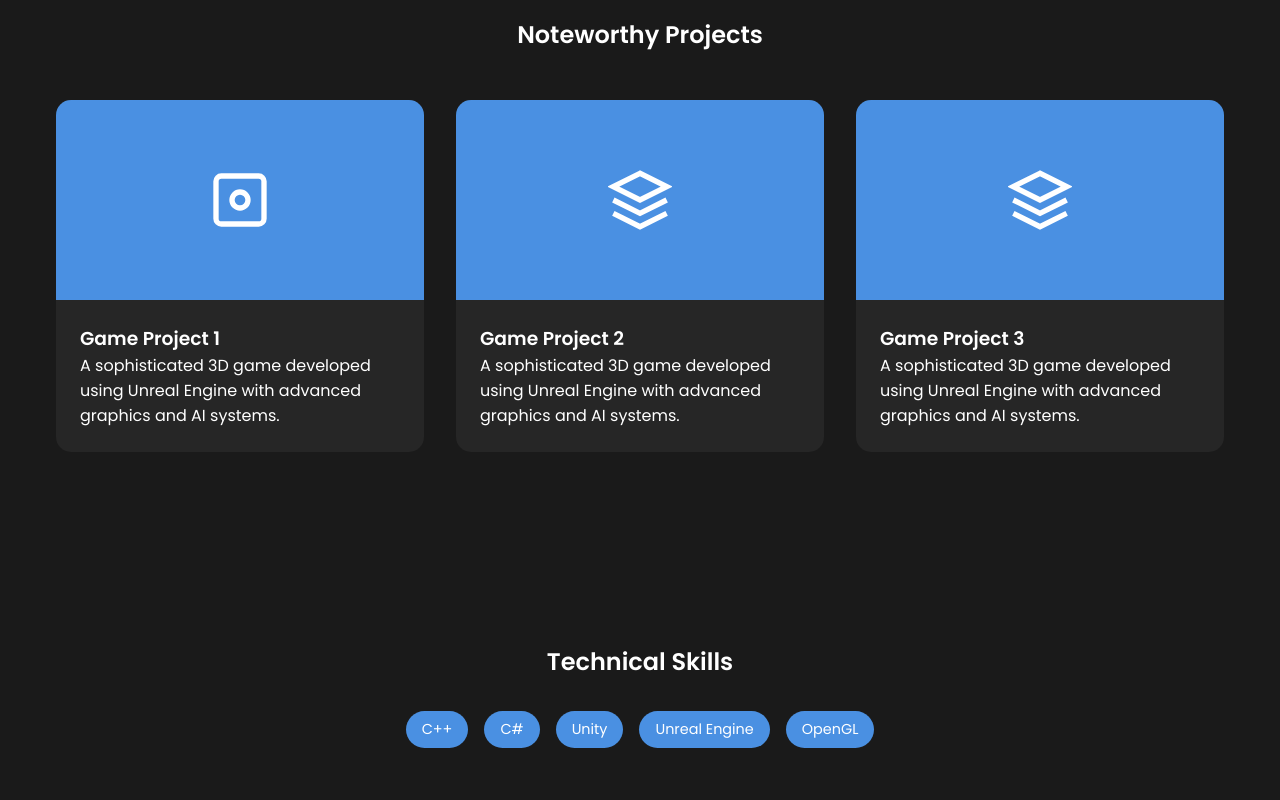
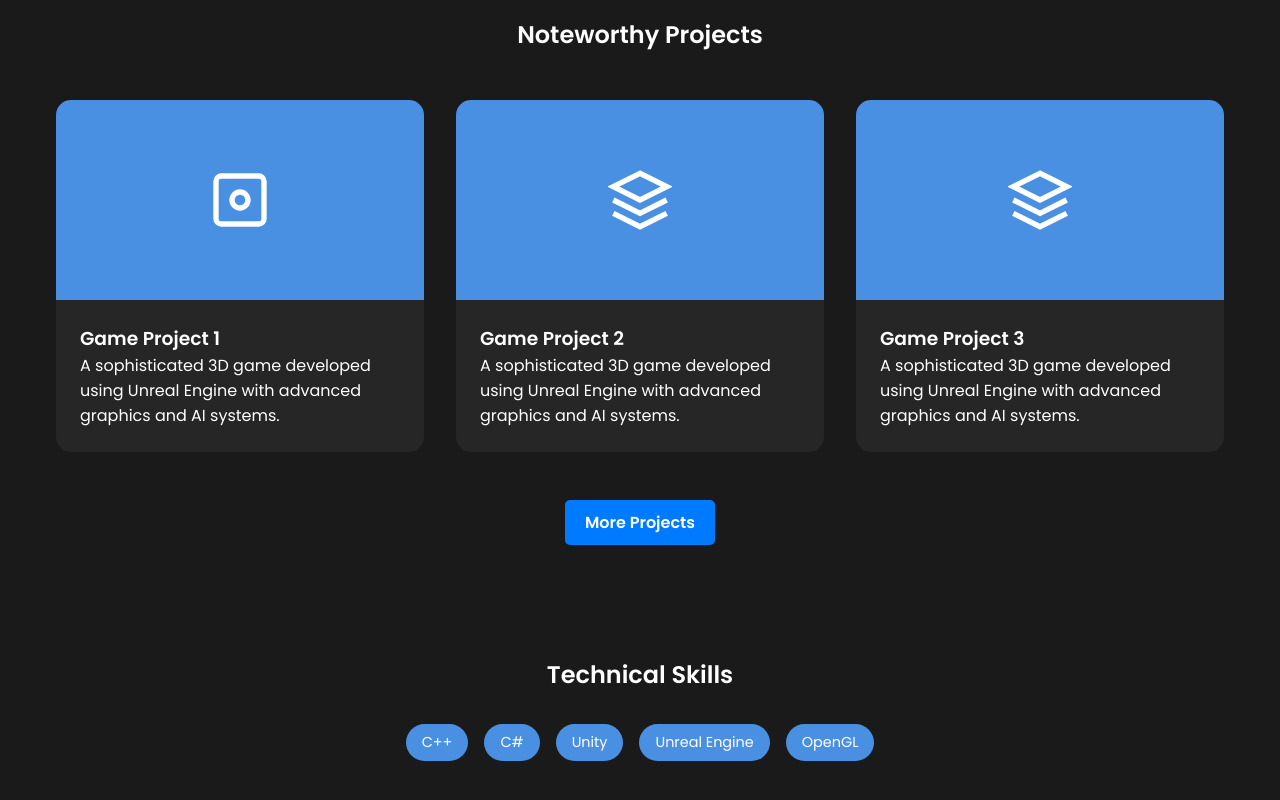
Before and after one commit to KaiHafner/Portfolio, a plain HTML site: page index.html in a window 1280 px wide. Shown: the part 847-1647 px from the top of the page. Drawn offline with Linux system fonts and the light colour scheme.

Commit message:
fixed scroll issue

```diff
--- a/index.html
+++ b/index.html
@@ -118,6 +118,11 @@
             animation: fadeInUp 1s ease-out 0.5s forwards;
         }
 
+        .cta-container {
+            text-align: center; /* Centers the button horizontally */
+            margin-top: 20px; /* Adds spacing between the button and the grid */
+        }
+
         .cta-button {
             margin-top: 2rem;
             padding: 1rem 2rem;
@@ -132,6 +137,18 @@
             opacity: 0;
             text-decoration: none;
             display: inline-block;
+        }
+
+        .cta-button-projects {
+            display: inline-block; /* Makes the button behave like an inline element */
+            padding: 10px 20px; /* Adds padding for a button-like appearance */
+            font-size: 16px; /* Sets font size */
+            font-weight: bold; /* Makes text bold */
+            color: white; /* Sets text color */
+            background-color: #007BFF; /* Sets button background color */
+            text-decoration: none; /* Removes underline */
+            border-radius: 5px; /* Adds rounded corners */
+            transition: background-color 0.3s; /* Smooth hover effect */
         }
 
             .cta-button:hover {
@@ -314,7 +331,7 @@
         }
 
         .section {
-            padding: 5rem 2rem;
+            padding: 3rem 2rem;
             max-width: 1200px;
             margin: 0 auto;
         }
@@ -397,6 +414,10 @@
                 </div>
             </div>
         </div>
+            <!--button-->
+            <div class="cta-container">
+                <a href="#work" class="cta-button-projects" id="AllProjects">More Projects</a>
+            </div>
     </section>
 
     <section id="skills" class="section">
@@ -430,19 +451,19 @@
 
     <script>
 
-        function handleSubmit(event) {
-            event.preventDefault();
+        //function handleSubmit(event) {
+        //    event.preventDefault();
 
-            const name = document.getElementById('name').value;
-            const email = document.getElementById('email').value;
-            const message = document.getElementById('message').value;
+        //    const name = document.getElementById('name').value;
+        //    const email = document.getElementById('email').value;
+        //    const message = document.getElementById('message').value;
 
-            console.log('Form submitted:', { name, email, message });
+        //    console.log('Form submitted:', { name, email, message });
 
-            alert('Thank you for your message! I will get back to you soon.');
+        //    alert('Thank you for your message! I will get back to you soon.');
 
-            event.target.reset();
-        }
+        //    event.target.reset();
+        //}
 
         function spawnAnimatedBg() {
             const animatedBg = document.querySelector('.animated-bg');
```
Also changed, not shown: Projects.html (deleted, +0 -6 lines).
